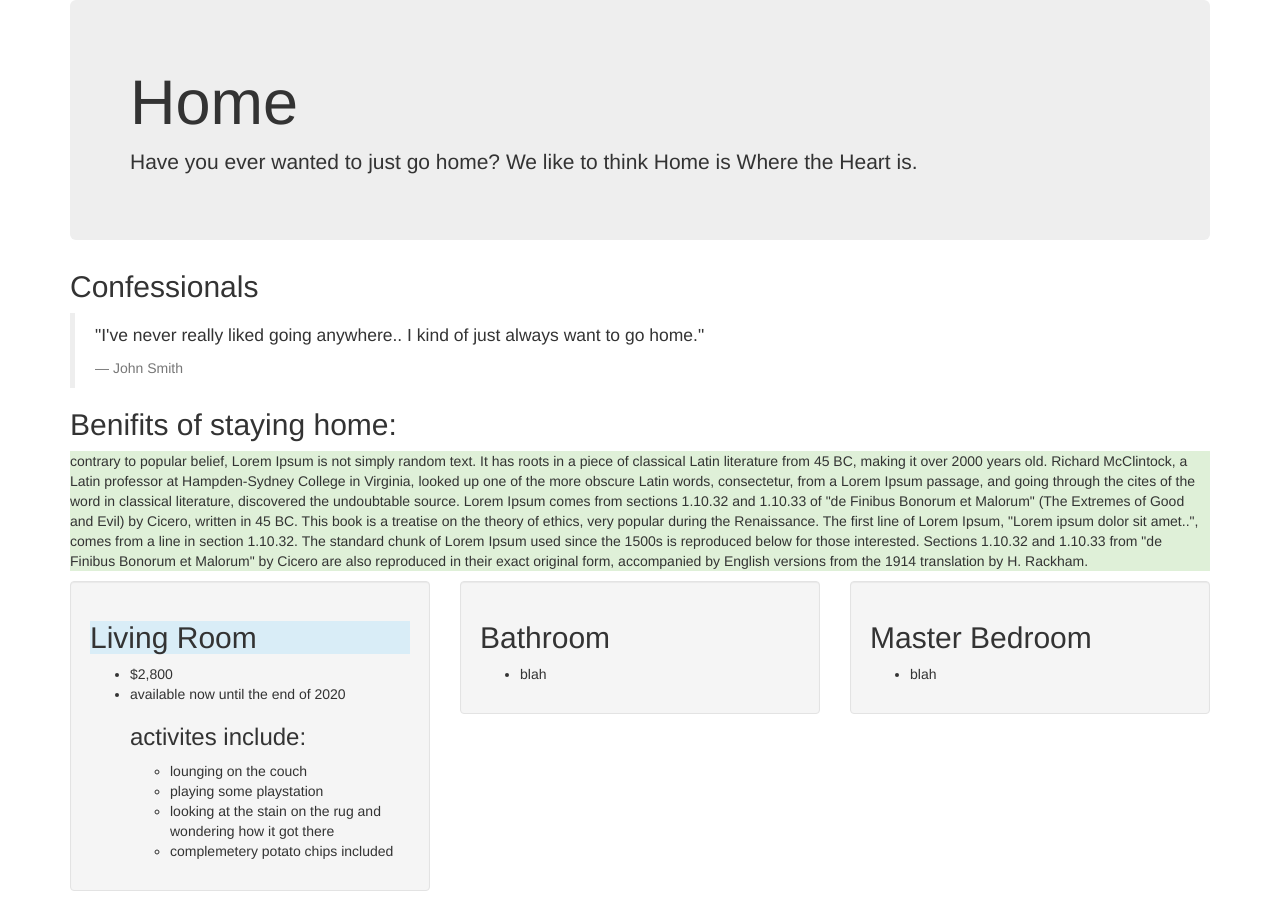
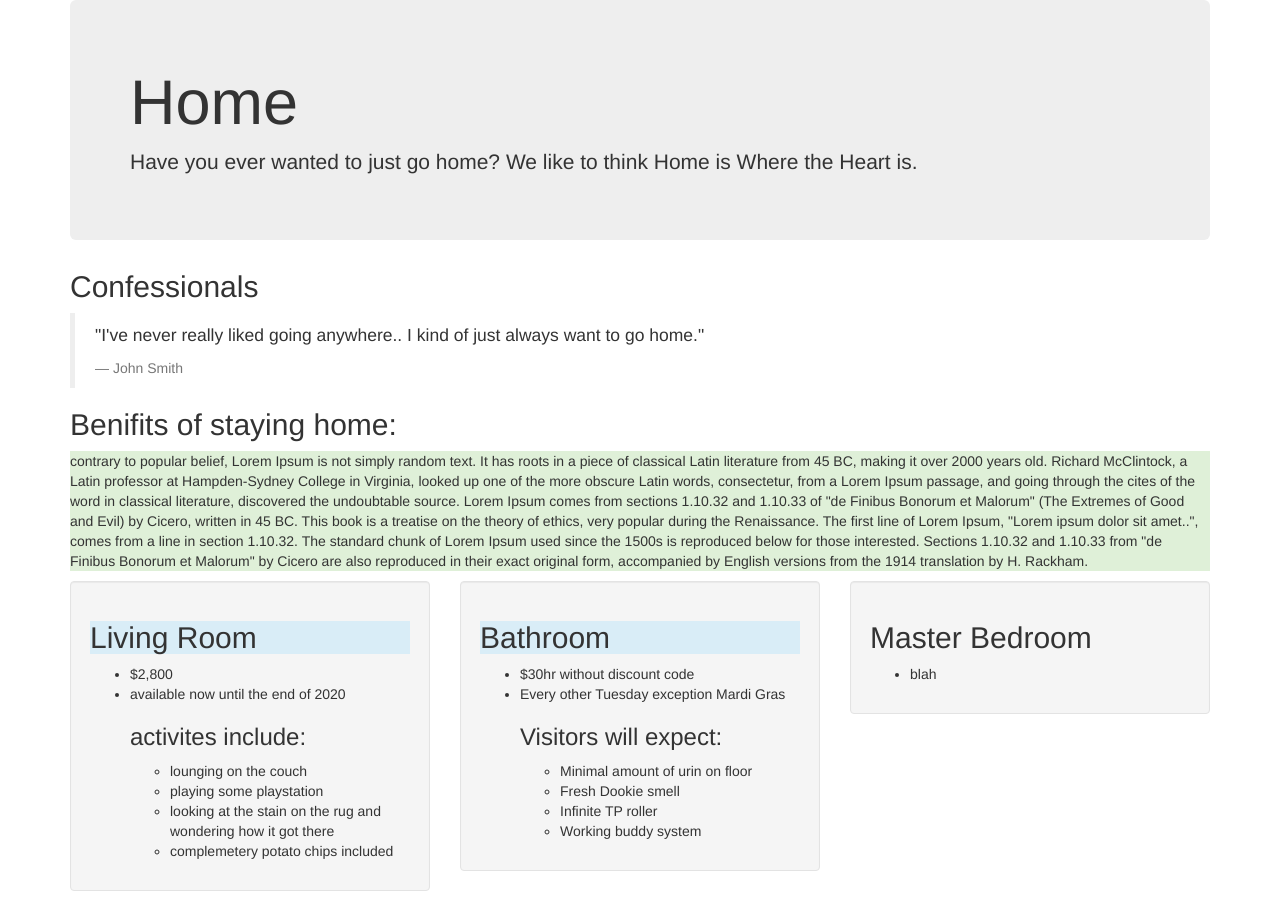
Before and after one commit to jhell85/epicodus-vacation, a plain HTML site: page index.html in a window 1280 px wide. Drawn offline with Linux system fonts and the light colour scheme.

Commit message:
styled the bathroom

```diff
--- a/index.html
+++ b/index.html
@@ -43,9 +43,17 @@
     </div>
     <div class="col-md-4">
       <div class="well">
-        <h2>Bathroom</h2>
+        <h2 class="bg-info">Bathroom</h2>
         <ul>
-          <li>blah</li>
+          <li>$30hr without discount code</li>
+          <li>Every other Tuesday exception Mardi Gras</li>
+          <h3>Visitors will expect:</h3>
+          <ul>
+            <li>Minimal amount of urin on floor</li>
+            <li>Fresh Dookie smell</li>
+            <li>Infinite TP roller</li>
+            <li>Working buddy system</li>
+          </ul>
         </ul>
       </div>
     </div>
```
